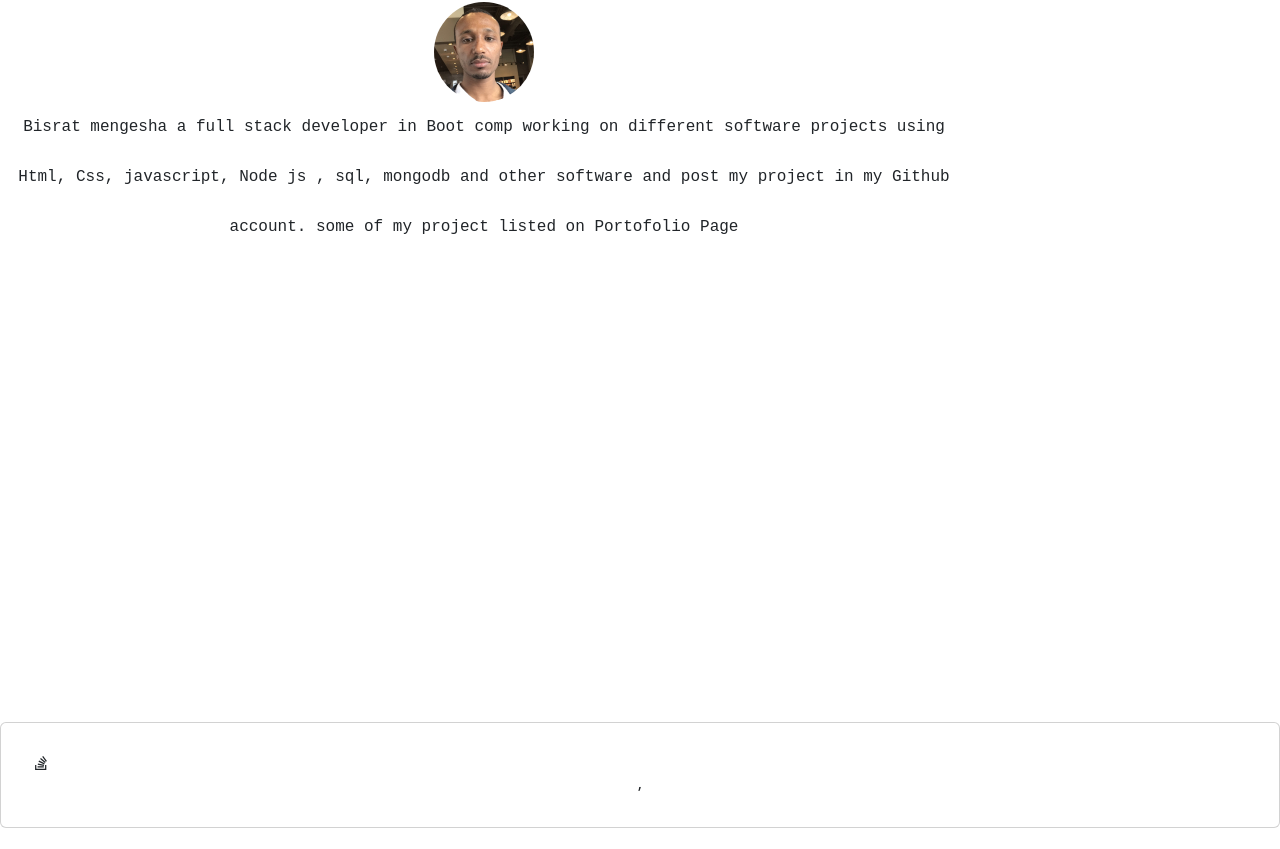
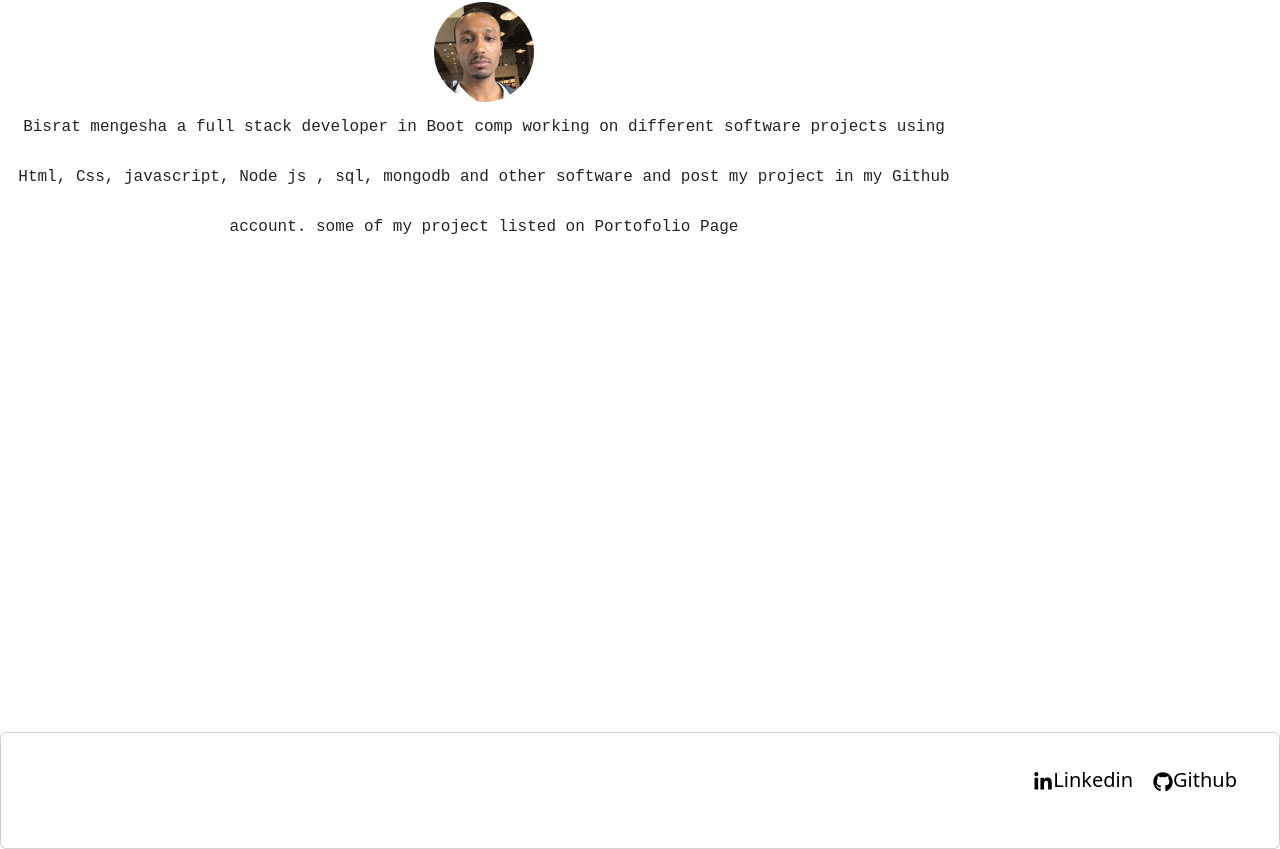
Before and after one commit to Hellobisrat/porofolioreact, a React (Vite) app in the folder portfolio/: page / in a window 1280 px wide. Shown: the part 170-1019 px from the top of the page. Before the commit the page ends 998 px from the top, so only its background shows below. Built offline with nearby package versions, Linux system fonts and the light colour scheme.

Commit message:
add link and style in footer

```diff
--- a/portfolio/src/components/Footer.jsx
+++ b/portfolio/src/components/Footer.jsx
@@ -1,5 +1,7 @@
-import { FaStackOverflow } from "react-icons/fa";
+//import { FaStackOverflow,FAGithub,FALinkedin } from "react-icons/fa";
 import Card from 'react-bootstrap/Card';
+import {FaGithub,FaLinkedinIn} from 'react-icons/fa'
+import './style.css'
 
 
 
@@ -8,10 +10,13 @@ function Footer () {
 
   return (
 
-    <Card   className="footer">
-      <> <FaStackOverflow/> </>,
+    <Card   className="foot">
+      <ul >
+        <li><a href="https://github.com/Hellobisrat"><FaGithub/>Github</a></li>
+        <li><a href="https://www.linkedin.com/in/bisrat-zerihun-6922a378/"><FaLinkedinIn/>Linkedin</a></li>
+      </ul>
 
-      <i class="bi bi-github"></i>
+
 
     </Card>
 
--- /dev/null
+++ b/portfolio/src/components/style.css
@@ -0,0 +1,28 @@
+.foot{
+  display: flex;
+  height: 30px ;
+  width: auto;
+  background-color: darkblue;
+
+}
+
+ ul li  {
+  display: flex;
+  float:right;
+  color: white;
+  font-size: 20px;
+  flex-wrap: wrap;
+  justify-content: space-between;
+  margin-left: 10px;
+  margin-right: 10px;
+  margin-bottom: 5px;
+  list-style: none;
+  gap:2px;
+  text-decoration: none;
+
+}
+
+li a {
+  text-decoration: none;
+  color: black;
+}
```
Also changed, not shown: 1 other file (tests, documents, lock files or other folders).
